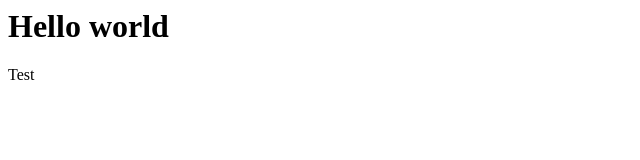
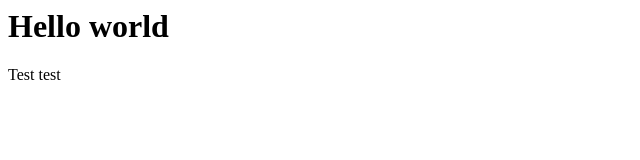
Before and after one commit to CollegeLR2/hello-world2, a plain HTML site: page index.html in a window 1280 px wide. Shown: the full height of the page, 0-640 px from the left. Drawn offline with Linux system fonts and the light colour scheme.

Commit message:
Added a test paragraph

```diff
--- a/index.html
+++ b/index.html
@@ -1,2 +1,2 @@
 <h1>Hello world</h1>
-<p>Test</p>
+<p>Test test</p>
```
